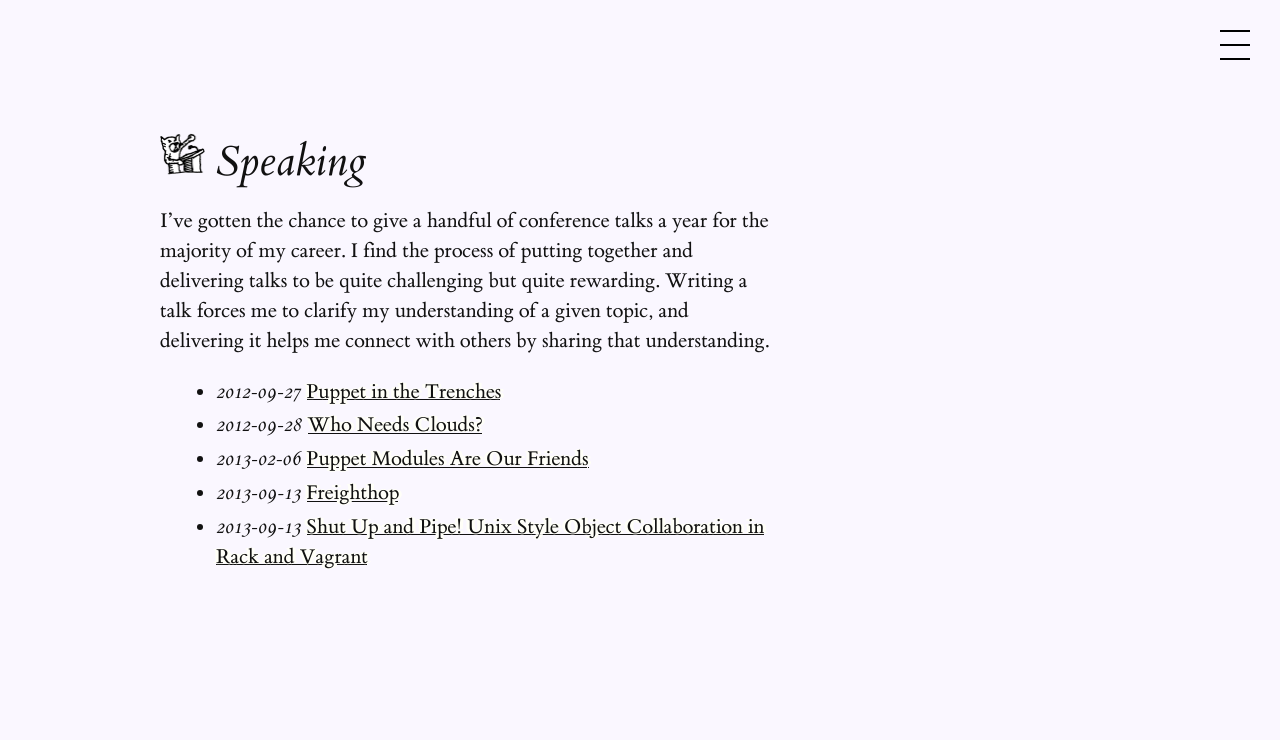
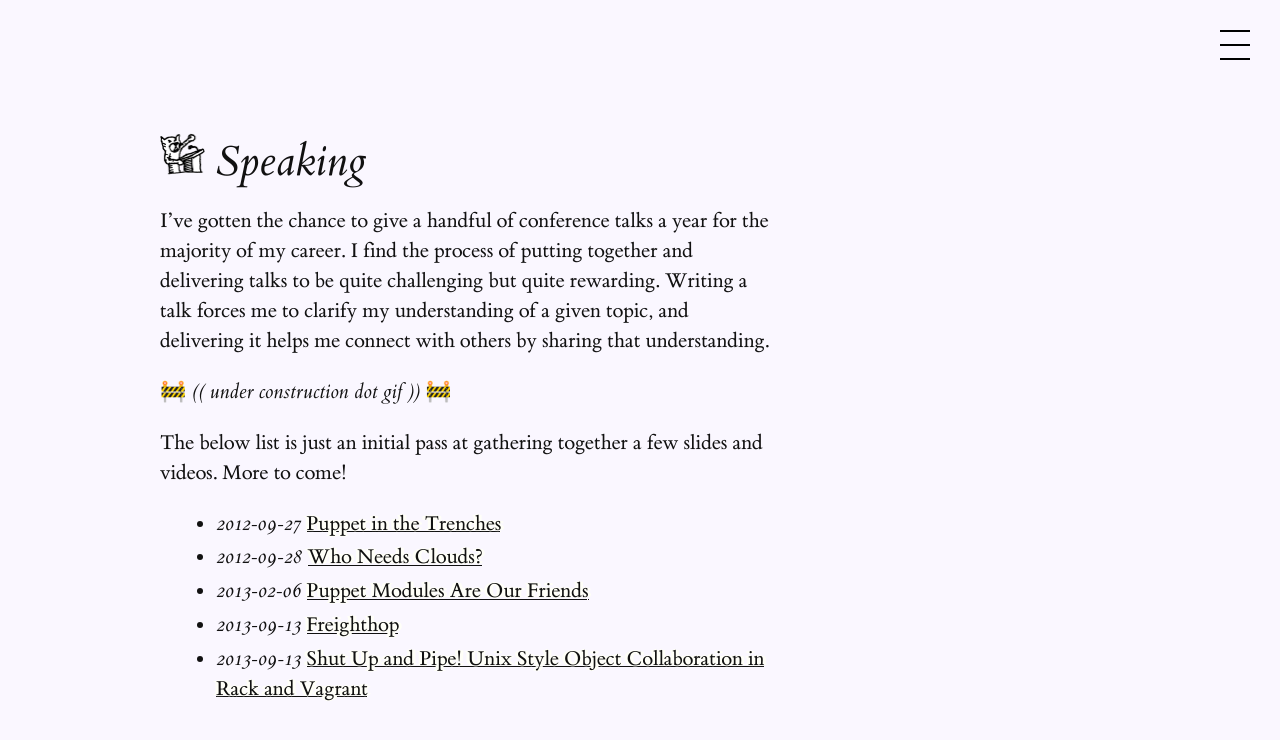
Before and after one commit to phinze/phinze.github.io, a Jekyll site: the page built from speaking.md, in a window 1280 px wide. Shown: the top 740 px of the page. Built offline with Jekyll 4.4.1, drawn with Linux system fonts in a browser that asks for light colours; emoji names are drawn with the system emoji font; our own code applies the rules of GitHub Pages for plain Markdown files.

Commit message:
Add :construction: to speaking

```diff
--- a/speaking.md
+++ b/speaking.md
@@ -11,6 +11,10 @@ talks to be quite challenging but quite rewarding. Writing a talk forces me to
 clarify my understanding of a given topic, and delivering it helps me connect
 with others by sharing that understanding.
 
+:construction: _(( under construction dot gif ))_ :construction:
+
+The below list is just an initial pass at gathering together a few slides and videos. More to come!
+
 <ul>
   {%- for talk in site.talks -%}
   <li>
```
